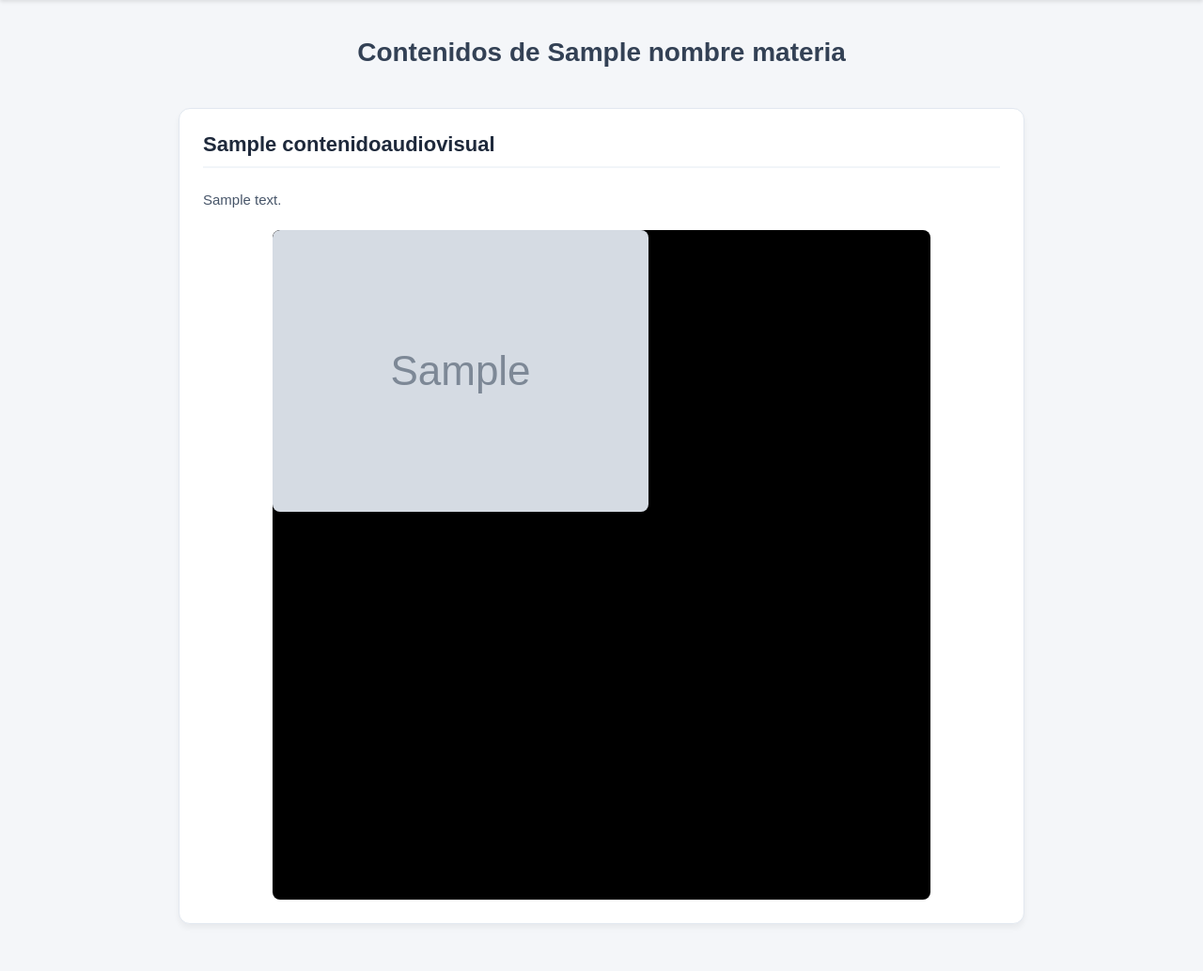
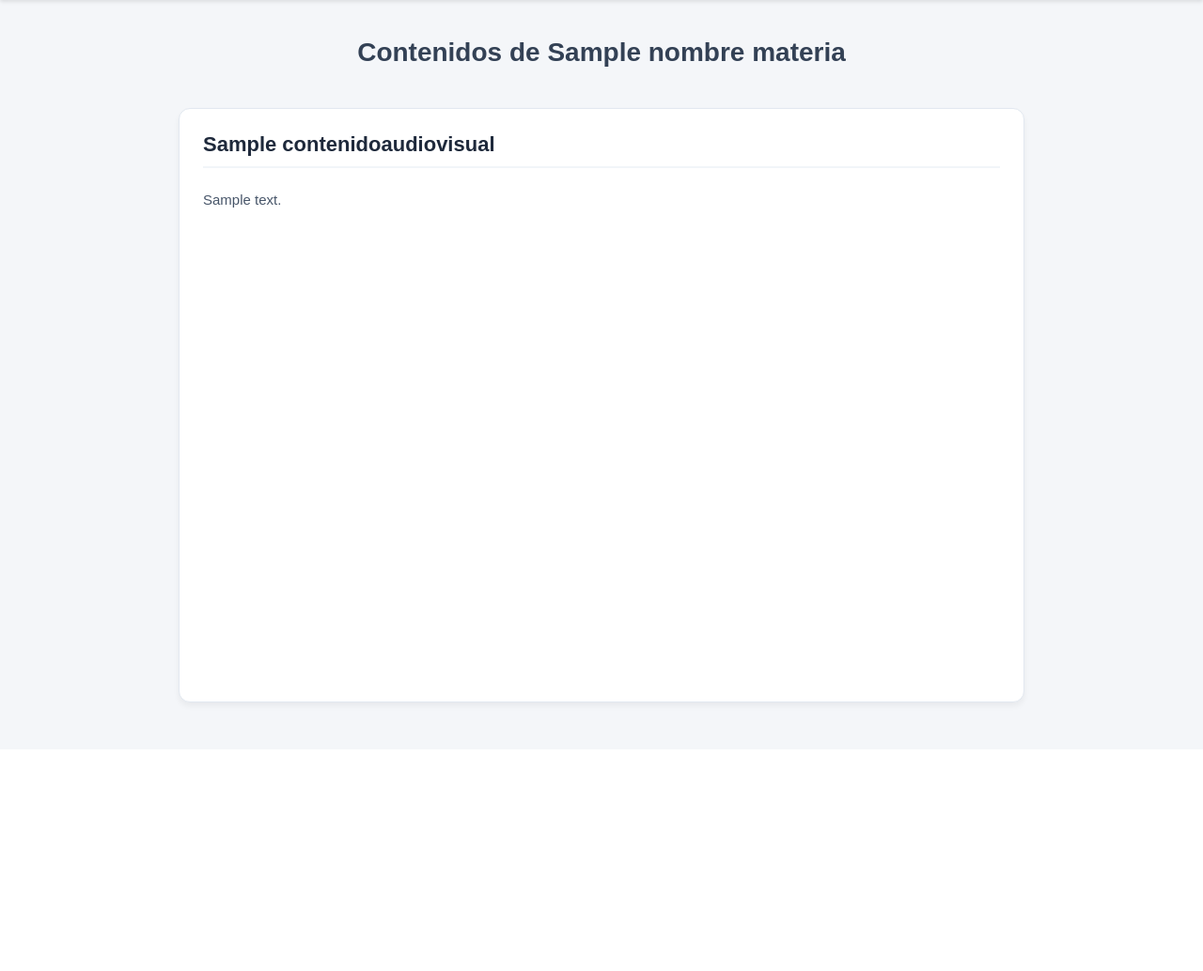
Before and after one commit to Andreita2007/GuiaAudiovisual, a Django app: template guia/templates/materia.html in a window 1280 px wide. Shown: the part 62-1096 px from the top of the page at 94% size. After the commit the page ends 817 px from the top, so only its background shows below. Run offline with Django 5.2, Linux system fonts and the light colour scheme; tables that the repository leaves empty hold one stand-in row (values such as "Sample post"); the template is opened without the code that fills it: values that come from a table or form of the project are taken from there, most other values are stand-ins (such as "Sample title", 1, 10 or a date in 2020); grey boxes marked "Sample" are stand-in pictures.

Commit message:
Versión sin imagen

```diff
--- a/guia/admin.py
+++ b/guia/admin.py
@@ -4,7 +4,7 @@ from .models import ContenidoAudiovisual
 
 @admin.register(ContenidoAudiovisual)
 class ContenidoAudiovisualAdmin (admin.ModelAdmin):
-    list_display = ('titulo', 'anio', 'descripcion_corta', 'video_url', 'imagen')
+    list_display = ('titulo', 'anio', 'descripcion_corta', 'video_url')
     list_filter = ('anio',)
     search_fields = ('titulo', 'descripcion')
     fieldsets = (
@@ -12,7 +12,7 @@ class ContenidoAudiovisualAdmin (admin.ModelAdmin):
             'fields': ('titulo', 'descripcion')
         }),
         ('Clasificación y Archivo', {
-            'fields': ('anio', 'video_url', 'imagen')
+            'fields': ('anio', 'video_url')
         })
     )
 
--- a/guia/models.py
+++ b/guia/models.py
@@ -12,7 +12,6 @@ class ContenidoAudiovisual(models.Model):
     descripcion = models.TextField(verbose_name="Párrafo Informativo")
     video_url = models.URLField(max_length=500, blank=True, null=True, verbose_name="Enlace de Youtube")
     anio = models.CharField(max_length=10, choices=OPCIONES_ANIO, verbose_name="Año Escolar")
-    imagen = models.ImageField(upload_to='guia_fotos/', blank=True, null=True, verbose_name = "Imagen Explicativa")
 
     def __str__(self):
         return f"{self.titulo} - {self.get_anio_display()}"
--- a/guia/templates/materia.html
+++ b/guia/templates/materia.html
@@ -50,14 +50,9 @@
                 <h3>{{ elemento.titulo }}</h3>
                 <p>{{ elemento.descripcion }}</p>
 
-                <div class="reproductor-contenedor">
-                    {% if elemento.imagen %}
-                        <div style="margin-bottom: 15px; text-align:center,">
-                            <img src="{{ elemento.imagen.url}}" alt="{{element.titulo }}" style="max-width:100%; border-radius: 8px; box-shadow: 0 4px 6px rgba(0,0,0,0.1);">
-                        </div>
-                    {% endif %}
+                <div class="reproductor-contenedor"></div>
                     {% if element.video_url %}
-                        <div style="position: relative; padding-bottom: 56.25%; height: 0; overflow: hidden; max-width: 100%; border-radius: 8px;">
+                        <div style="position: relative; padding-bottom: 56.25%; height: 0; overflow: hidden; max-width: 100%; border-radius: 8px; margin-bttom: 15px">
                             <iframe src=" {{elemento.video_url }}" style="position: absolute; top: 0; left: 0; width: 100%; height: 100%; border: none;" allowfullscreen></iframe>
                         </div>
                     {% endif %}
```
Also changed, not shown: guia/migrations/0003_remove_contenidoaudiovisual_imagen.py (added).
